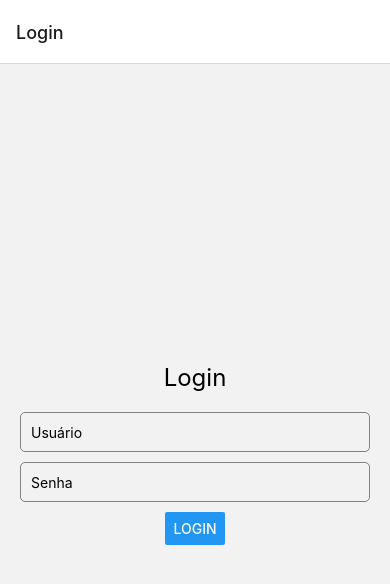
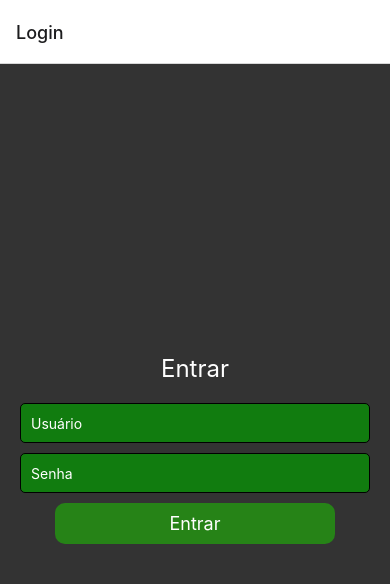
Before and after one commit to joaovictOr-SR/RigRover-APP, a React Native app: screen /Login in a window 390 px wide. Shown: the top 584 px of the page. Built offline with nearby package versions, Linux system fonts and the light colour scheme.

Commit message:
css quase todo feito

```diff
--- a/assets/screens/Home.js
+++ b/assets/screens/Home.js
@@ -1,27 +1,31 @@
 import React from 'react';
-import { View, Text, Button, Image, StyleSheet } from 'react-native';
+import { View, Text, TouchableOpacity, Image, StyleSheet } from 'react-native';
 
 const HomeScreen = ({ navigation }) => {
   return (
     <View style={styles.container}>
       <Image
         source={require('../logo2.png')}
-        resizeMode="contain" // Define como a imagem deve ser redimensionada
+        resizeMode="contain"
         style={styles.logo}
       />
-      <Text style={styles.title}>Equipando Sua Jornada, Elevando Seu Jogo.</Text>
+      <Text style={styles.title}>Equipando sua jornada, elevando seu jogo.</Text>
       <Text style={styles.subtitle}>
         RigRover, lançado pela Infinite Nexus em março de 2024, é uma plataforma gamer inovadora,
-        acesse noticias sobre a comunidade geek e tire dúvidas em um fórum.
+        acesse notícias sobre a comunidade geek e tire dúvidas em um fórum.
       </Text>
-      <Button
-        title="Entrar"
+      <TouchableOpacity
+        style={styles.button}
         onPress={() => navigation.navigate('Login')}
-      />
-      <Button
-        title="Cadastre-se"
-        onPress={() => navigation.navigate('SignUp')} // Substitua 'SignUp' pelo nome da tela de cadastro, se existir
-      />
+      >
+        <Text style={styles.buttonText}>Entrar</Text>
+      </TouchableOpacity>
+      <TouchableOpacity
+        style={styles.button}
+        onPress={() => navigation.navigate('SignUp')}
+      >
+        <Text style={styles.buttonText}>Cadastre-se</Text>
+      </TouchableOpacity>
     </View>
   );
 };
@@ -32,11 +36,11 @@ const styles = StyleSheet.create({
     justifyContent: 'center',
     alignItems: 'center',
     paddingHorizontal: 20,
-    backgroundColor: '#333333', // Define o fundo como cinza escuro
+    backgroundColor: '#333333',
   },
   logo: {
-    width: '80%', // Define a largura da imagem como 80% do container
-    aspectRatio: 1, // Mantém a proporção da imagem
+    width: '80%',
+    aspectRatio: 1,
     marginBottom: 20,
   },
   title: {
@@ -44,13 +48,27 @@ const styles = StyleSheet.create({
     fontWeight: 'bold',
     textAlign: 'center',
     marginBottom: 10,
-    color: '#FFFFFF', // Define a cor do texto como branca
+    color: '#FFFFFF',
+    textTransform: 'capitalize',
   },
   subtitle: {
     fontSize: 16,
     textAlign: 'center',
     marginBottom: 20,
-    color: '#FFFFFF', // Define a cor do texto como branca
+    color: '#FFFFFF',
+  },
+  button: {
+    backgroundColor: '#268317',
+    width: '80%',
+    paddingVertical: 15,
+    marginBottom: 10,
+    borderRadius: 10,
+  },
+  buttonText: {
+    fontSize: 18,
+    textAlign: 'center',
+    color: '#FFFFFF',
+    textTransform: 'capitalize',
   },
 });
 
--- a/assets/screens/Login.js
+++ b/assets/screens/Login.js
@@ -1,5 +1,5 @@
 import React, { useState } from 'react';
-import { View, Text, TextInput, Button, StyleSheet } from 'react-native';
+import { View, Text, TextInput, TouchableOpacity, StyleSheet } from 'react-native';
 
 const LoginScreen = ({ navigation }) => {
     const [username, setUsername] = useState('');
@@ -17,7 +17,7 @@ const LoginScreen = ({ navigation }) => {
 
     return (
         <View style={styles.container}>
-      <Text style={styles.title}>Login</Text>
+            <Text style={styles.title}>Entrar</Text>
             <TextInput
                 style={styles.input}
                 placeholder="Usuário"
@@ -32,7 +32,12 @@ const LoginScreen = ({ navigation }) => {
                 onChangeText={setPassword}
             />
             {error ? <Text style={styles.error}>{error}</Text> : null}
-      <Button title="Login" onPress={handleLogin} />
+            <TouchableOpacity
+                style={styles.button}
+                onPress={handleLogin}
+            >
+                <Text style={styles.buttonText}>Entrar</Text>
+            </TouchableOpacity>
         </View>
     );
 };
@@ -43,19 +48,34 @@ const styles = StyleSheet.create({
         justifyContent: 'center',
         alignItems: 'center',
         paddingHorizontal: 20,
+        backgroundColor: '#333333',
     },
     title: {
         fontSize: 24,
         marginBottom: 20,
+        color: 'white',
     },
     input: {
         width: '100%',
         height: 40,
-    borderColor: 'gray',
         borderWidth: 1,
         borderRadius: 5,
         marginBottom: 10,
         paddingHorizontal: 10,
+        color: 'white',
+        backgroundColor: '#117C0F',
+    },
+    button: {
+        backgroundColor: '#268317',
+        width: '80%',
+        paddingVertical: 10,
+        marginBottom: 10,
+        borderRadius: 10,
+    },
+    buttonText: {
+        fontSize: 18,
+        textAlign: 'center',
+        color: 'white',
     },
     error: {
         color: 'red',
```
Also changed, not shown: assets/fundo_cadastro.png (added), assets/routes/Routes.js (line endings or trailing spaces). Lines whose indentation alone changed are shown as unchanged.
